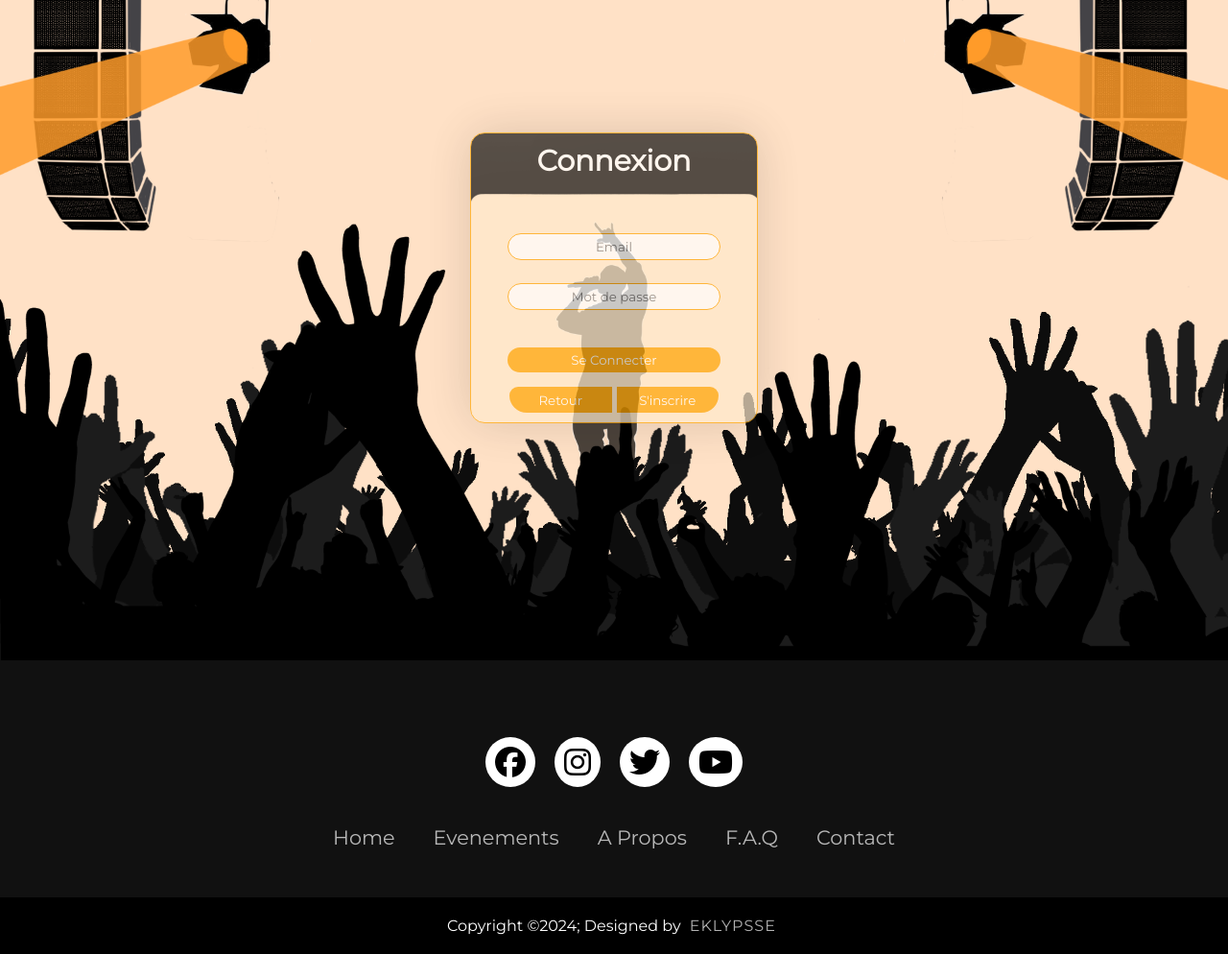
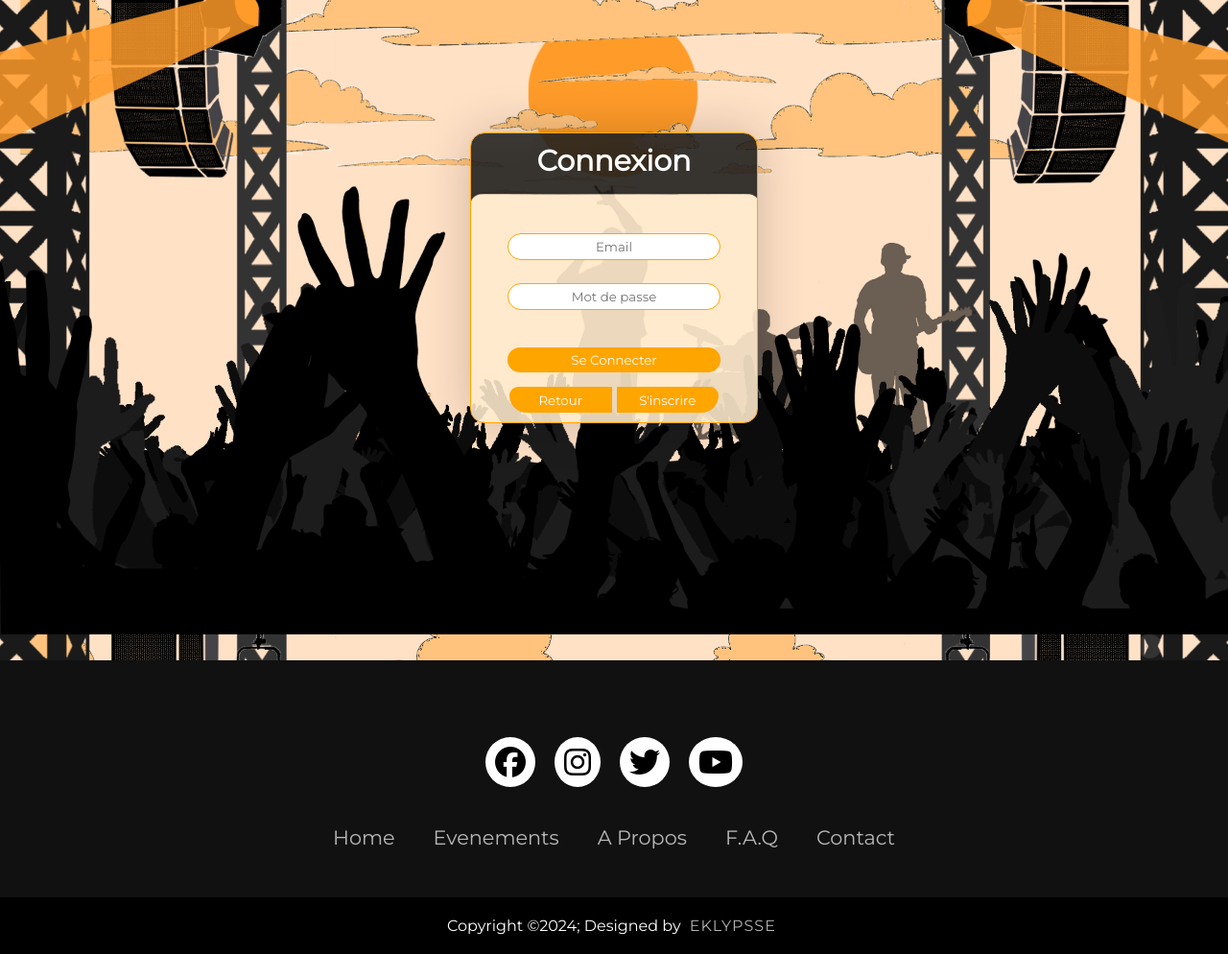
Before and after one commit to Rayan2110/APP_INFO_EKLYPSSE_G9E, a PHP site: page /HTML/connexion.php in a window 1280 px wide. Shown: the part 59-1053 px from the top of the page at 96% size. Run offline with PHP 8.4, Linux system fonts and the light colour scheme.

Commit message:
Inscri/connexion images et css

```diff
--- a/WEBSITE/Front/CSS/auth.css
+++ b/WEBSITE/Front/CSS/auth.css
@@ -21,7 +21,7 @@ compte utilisateur. */
 /* Inscription */
 
 body{
-    background-image: url("../Images/FondInscricouleurtest.png") ;
+    background-image: url("../Images/FondInscricouleurn.png") ;
     background-color:  rgb(250, 228, 203);
     background-size: contain;
     display: flex;
@@ -32,9 +32,8 @@ body{
 form{
     display: flex;
     flex-direction: column;
-    background-image: url("../Images/FormCo.png");
+    background-image: url("../Images/FormCoT.png");
     align-self: center;
-    opacity: 0.7;
     margin-top: 100px;
     border: 1px solid orange;
     background-color: rgba(246, 234, 220, 0.349);
--- a/WEBSITE/Front/CSS/inscription.css
+++ b/WEBSITE/Front/CSS/inscription.css
@@ -7,8 +7,8 @@ compte utilisateur. */
 /* Inscription */
 
 body{
-    background-image: url("../Images/FondInscricouleurtest.png") ;
-    background-color:  #17a2b8;
+    background-image: url("../Images/FondInscricouleurn.png") ;
+    background-color:  rgb(250, 228, 203);
     background-size: contain;
     width: 100%;
     display: flex;
@@ -22,7 +22,6 @@ form{
     align-self: center;
     margin-top: 100px;
     background-color: rgba(246, 234, 220, 0.349);
-    opacity: 0.9;
     width: 400px;
     padding: 10px;
     border: 1px solid orange;
```
Also changed, not shown: WEBSITE/Front/Images/Festivals_ete.jpg (deleted), WEBSITE/Front/Images/Festivals_ete_crop.jpg (deleted), WEBSITE/Front/Images/FondInscri.png (deleted), WEBSITE/Front/Images/FondInscricouleur.png (deleted), WEBSITE/Front/Images/FondInscricouleurn.png (added), WEBSITE/Front/Images/FormCoT.png (added), WEBSITE/Front/Images/FormIns.png, WEBSITE/Front/Images/Inscription.png (deleted), 2 other files.
